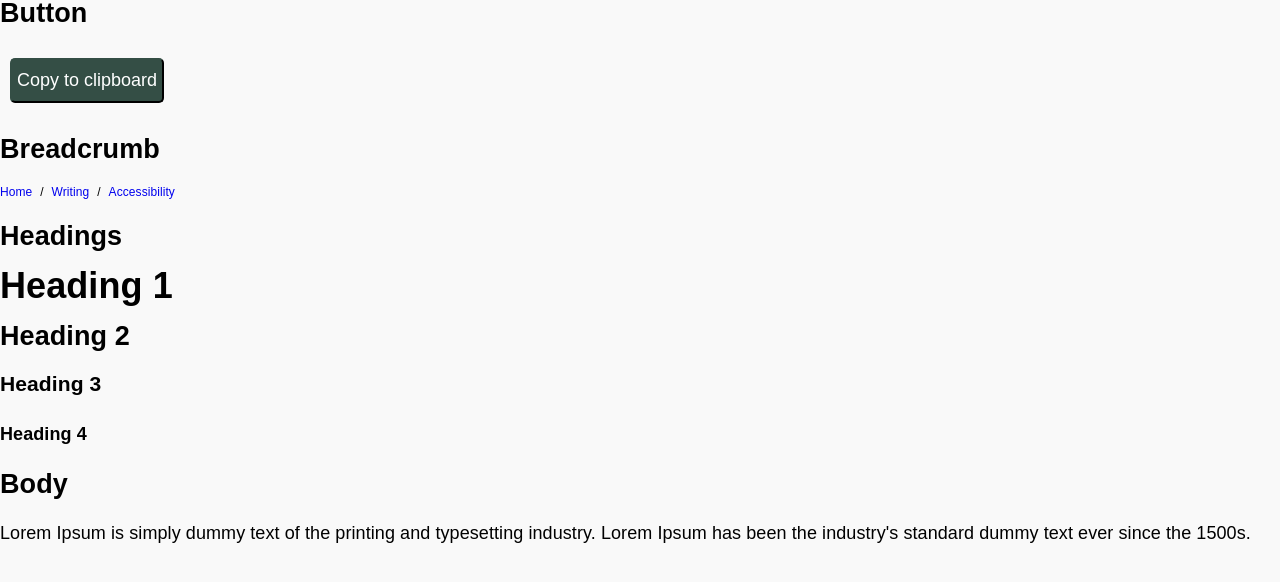
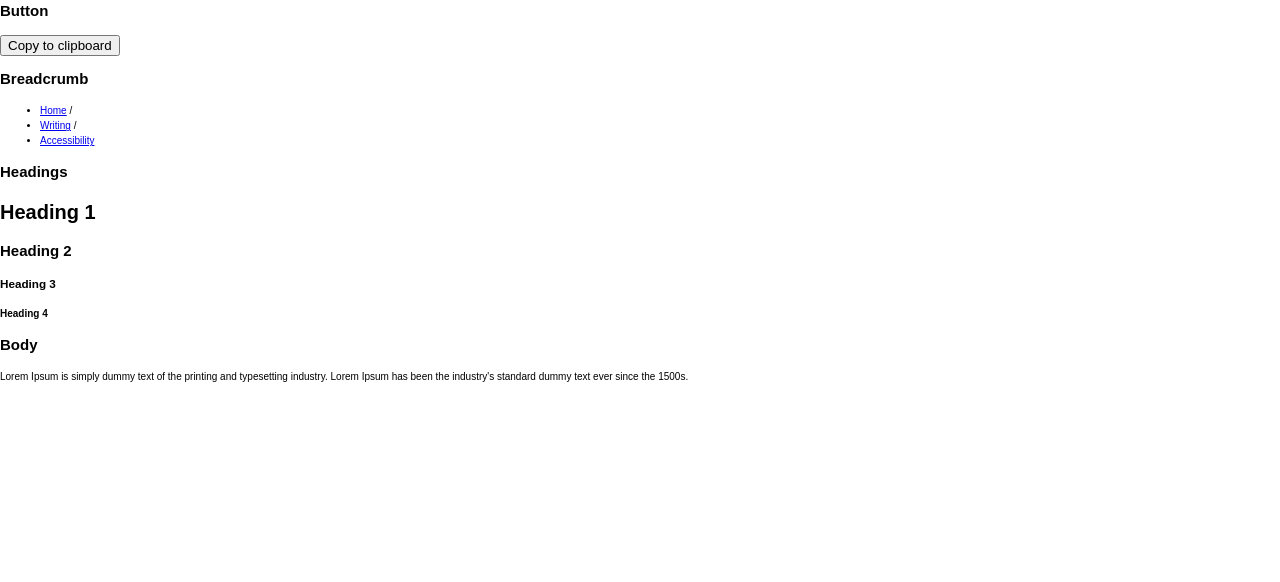
Before and after one commit to chollma/hollmaier, an Eleventy site: page src/sandbox.njk in a window 1280 px wide. Built offline with nearby package versions, Linux system fonts and the light colour scheme; Eleventy itself is replaced by a stand-in of ours; files that its build step writes are made by us from their sources.

Commit message:
Semantics

```diff
--- a/src/_includes/base.njk
+++ b/src/_includes/base.njk
@@ -25,8 +25,5 @@
 </head>
 <body>
     {% include "nav.njk" %}
-
-	{{ content | safe }}
-
 </body>
 </html>
--- a/src/_includes/footer.njk
+++ /dev/null
@@ -1,3 +0,0 @@
-<footer>
-&copy; 2022 Cooper Hollmaier
-</footer>
--- a/src/_includes/page.njk
+++ b/src/_includes/page.njk
@@ -1,10 +1,9 @@
 {% include "base.njk" %}
 <header>
-  <h1>{{ title }}</h1>
+       <h1></h1> <!--todo logic-->
 </header>
 <main>
   <article>
     {{ content | safe }}
   </article>
 </main>
-{% include "footer.njk" %}
--- a/src/sass/style.scss
+++ /dev/null
@@ -1,73 +0,0 @@
-@import './reset.scss';
-@import './variables.scss';
-
-body {
-  font-family: sans-serif;
-  background-color: #f9f9f9;
-  font-size: 18px;
-  font-weight: 400;
-  font-style: normal;
-  letter-spacing: 0.08px;
-  line-height: 26px;
-}
-
-
-
-
-.btn {
-  text-decoration: none;
-  background-color: $background;
-  color: $color;
-  border-color: $background;
-  border-radius: 5px;
-  margin: 10px;
-  font-size: 18px;
-  font-weight: 500;
-  padding: 10px 5px;
-
-  &:focus{
-    background-color: $color;
-    color:$background;
-  }
-  &:hover{
-    background-color: $color;
-    color:$background;
-  }
-}
-
-.breadcrumb__list{
-  display: inline-flex;
-  flex:wrap;
-  font-size:16px;
-  font-style: normal;
-  font-weight: 400;
-  line-height: 16px;
-  margin: 0;
-  padding: 0;
-  box-sizing: border-box;
-}
-.breadcrumb__item {
-  box-sizing: border-box;
-  display:flex;
-  flex-basis: auto;
-  flex-grow:0;
-  flex-shrink: 0;
-  padding: 0;
-}
-.breadcrumb__link {
-  text-decoration-line: none;
-  text-decoration-style: solid;
-  text-decoration-thickness: auto;
-  touch-action: manipulation;
-  font-size: 12px;
-
-}
-.breadcrumb__delimiter {
-  padding-bottom: 0;
-  padding-top:0;
-  padding-left:8px;
-  padding-right: 8px;
-  box-sizing: border-box;
-  font-size: 12px;
-  letter-spacing: -.08px;
-}
--- a/src/sass/variables.scss
+++ /dev/null
@@ -1,9 +0,0 @@
-$background: #344e45;
-$color: #ffffff;
-$focus-background: #c0c0c0;
-$focus-color: #344e45;
-
-// Patterns
-// Colors
-// Typography
-// Spacing
--- a/src/talks.njk
+++ /dev/null
@@ -1,3 +0,0 @@
----
-layout: page.njk
-title: Talks
--- a/src/writing.njk
+++ /dev/null
@@ -1,4 +0,0 @@
----
-layout: page.njk
-title: Writing
----
```
Also changed, not shown: src/_includes/nav.njk (+4 -9 lines), src/index.njk (+21 -2 lines).
